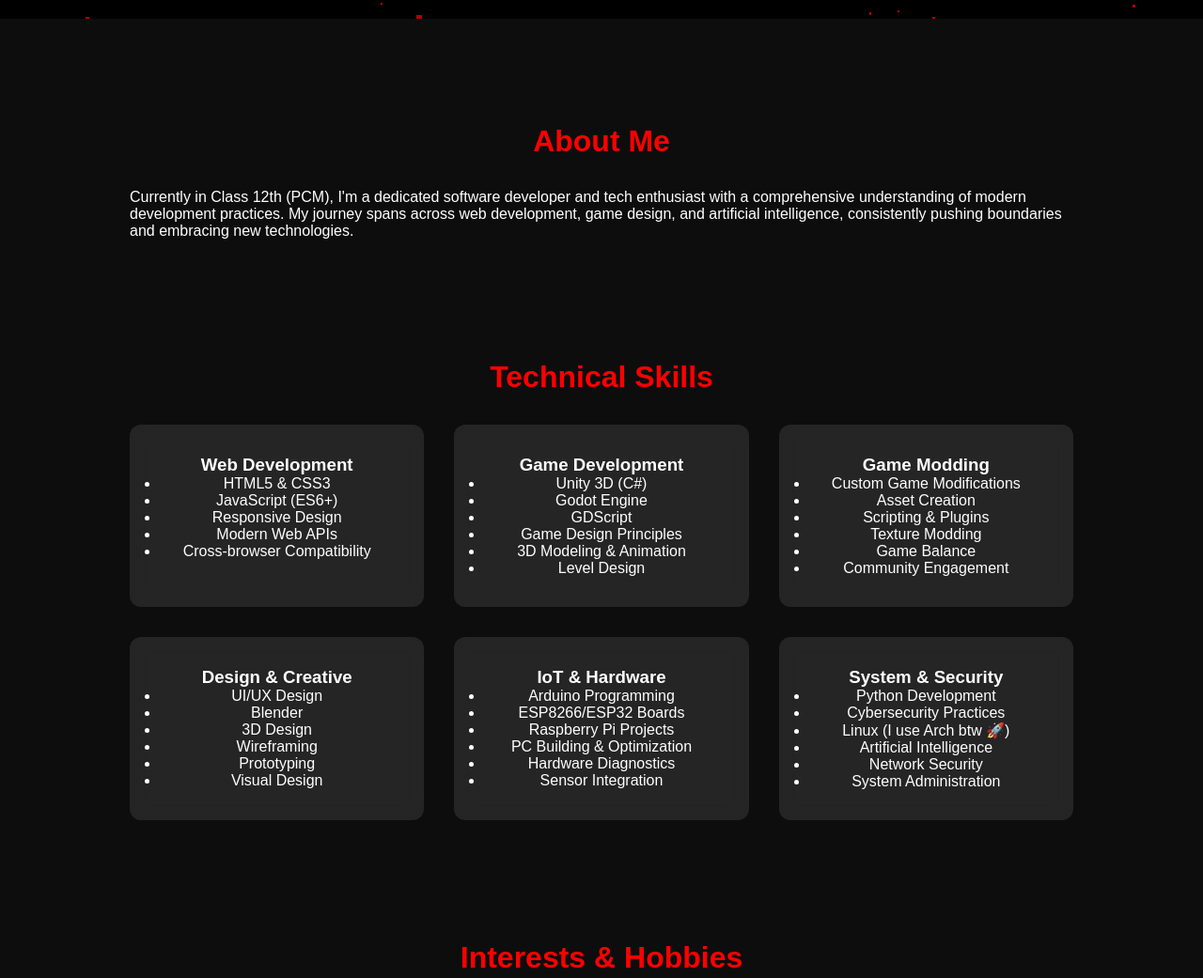
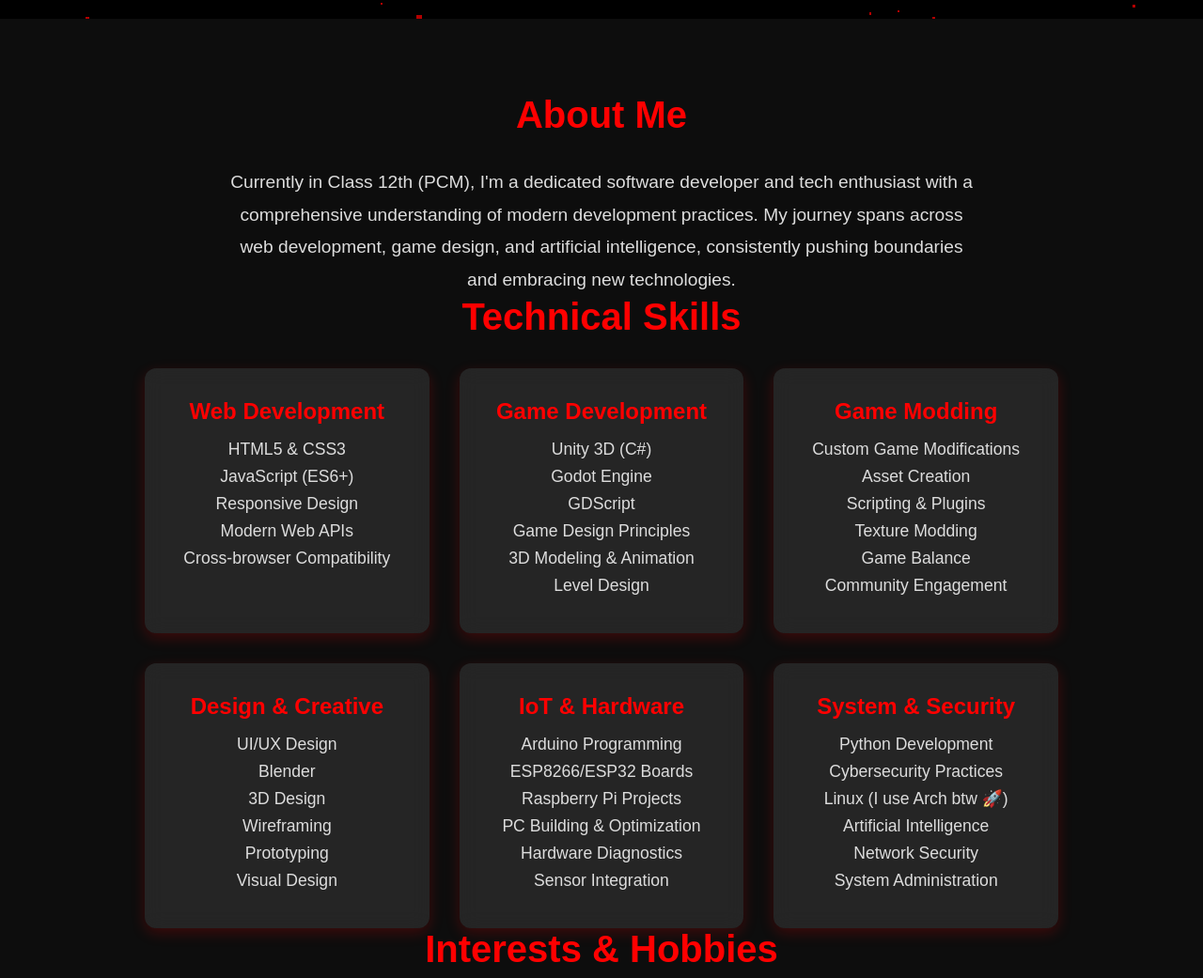
Before and after one commit to KRush9T1/KT-s-Portfolio, a website built with Vite: page index.html in a window 1280 px wide. Shown: the part 780-1821 px from the top of the page at 94% size. Built offline with nearby package versions, Linux system fonts and the light colour scheme.

Commit message:
Update style.css
old one sucks, please deploy this one github dont fail this time

```diff
--- a/style.css
+++ b/style.css
@@ -31,11 +31,12 @@ canvas {
 
 main {
   position: relative;
-  padding: 3rem;
   max-width: 1100px;
   margin: 0 auto;
+  padding: 5rem 2rem;
 }
 
+/* Header */
 header {
   height: 100vh;
   display: flex;
@@ -46,36 +47,48 @@ header {
 }
 
 .title {
-  font-size: 3.5rem;
+  font-size: 4rem;
   font-weight: bold;
   margin-bottom: 1rem;
 }
 
 .subtitle {
-  font-size: 1.5rem;
+  font-size: 1.8rem;
+  font-weight: 300;
 }
 
-section {
-  padding: 4rem 0;
-}
-
+/* Section Titles */
 h2 {
-  font-size: 2rem;
+  font-size: 2.5rem;
   text-align: center;
   color: var(--accent-color);
   margin-bottom: 2rem;
 }
 
-/* Grid layouts for Skills & Hobbies */
+/* About Section */
+.about {
+  text-align: center;
+  max-width: 800px;
+  margin: 0 auto;
+}
+
+.about p {
+  font-size: 1.2rem;
+  line-height: 1.8;
+  color: #ddd;
+}
+
+/* Skill & Hobby Grid */
 .skill-grid,
 .hobby-grid {
   display: grid;
-  grid-template-columns: repeat(auto-fit, minmax(280px, 1fr));
+  grid-template-columns: repeat(auto-fit, minmax(300px, 1fr));
   gap: 2rem;
   justify-content: center;
+  padding: 0 2rem;
 }
 
-/* Card Styles */
+/* Card Styling */
 .skill-card,
 .hobby-item {
   background: var(--card-bg);
@@ -84,6 +97,7 @@ h2 {
   text-align: center;
   backdrop-filter: blur(10px);
   transition: transform 0.4s ease, background 0.4s ease;
+  box-shadow: 0px 5px 15px rgba(255, 0, 0, 0.2);
 }
 
 .skill-card:hover,
@@ -92,24 +106,38 @@ h2 {
   background: var(--card-hover-bg);
 }
 
-/* Scroll Reveal Animations */
-.hidden {
-  opacity: 0;
-  transform: translateY(50px);
-  transition: opacity 0.8s ease-out, transform 0.8s ease-out;
+/* Skill Card Headers */
+.skill-card h3 {
+  font-size: 1.5rem;
+  color: var(--accent-color);
+  margin-bottom: 1rem;
 }
 
-.fade-in {
-  opacity: 1;
-  transform: translateY(0);
+/* Skill List */
+.skill-card ul {
+  list-style: none;
+  padding: 0;
 }
 
+.skill-card li {
+  font-size: 1.1rem;
+  margin: 8px 0;
+  color: #ddd;
+}
+
+/* Footer */
 footer {
   text-align: center;
-  padding: 2rem 0;
+  padding: 3rem 0;
+  font-size: 1.2rem;
 }
 
 footer a {
   color: var(--accent-color);
   text-decoration: none;
+  font-weight: bold;
 }
+
+footer a:hover {
+  text-decoration: underline;
+}
```
